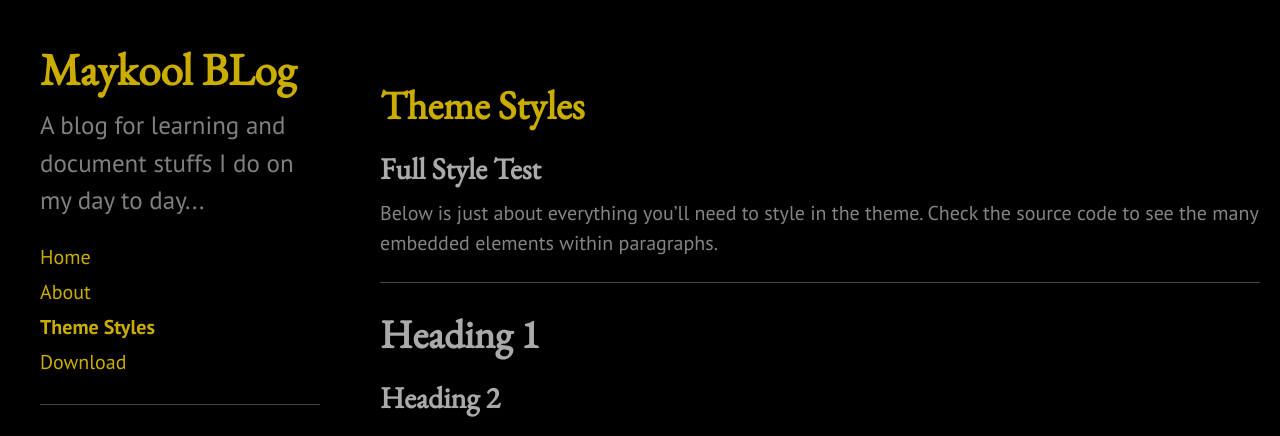
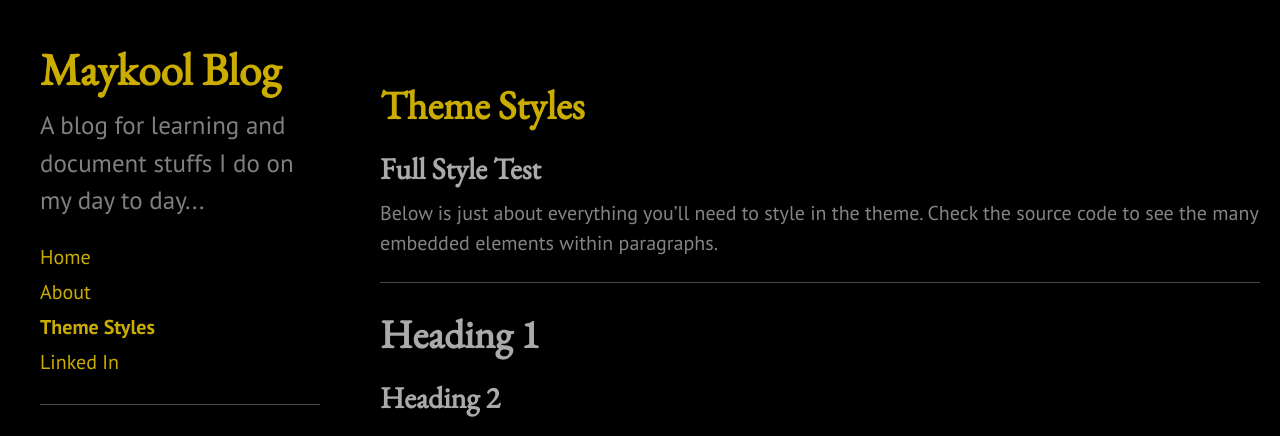
Before and after one commit to maykooljb/maykooljb.github.io, a Jekyll site: the page built from styles.md, in a window 1280 px wide. Shown: the top 436 px of the page. Built offline with Jekyll 4.4.1, drawn with Linux system fonts in a browser that asks for light colours; our own code applies the rules of GitHub Pages for plain Markdown files.

Commit message:
Added some fixes

```diff
--- a/_config.yml
+++ b/_config.yml
@@ -3,7 +3,7 @@ markdown:         kramdown
 highlighter:      rouge
 
 # Setup
-title:            Maykool BLog
+title:            Maykool Blog
 tagline:          A kool blog
 description:      "A blog for learning and document stuffs I do on my day to day..."
 url:              https://www.linkedin.com/in/maykol-alberto-jimenez-bejarano-8a747b44/
--- a/_includes/sidebar.html
+++ b/_includes/sidebar.html
@@ -26,7 +26,7 @@
         {% endif %}
       {% endfor %}
 
-      <a class="sidebar-nav-item" href="{{ site.github.repo }}/archive/master.zip">Download</a>
+      <a class="sidebar-nav-item" href="https://www.linkedin.com/in/maykol-alberto-jimenez-bejarano-8a747b44/">Linked In</a>
       <hr>
       <a class="sidebar-nav-item" href="{{ site.github.repo }}">GitHub project</a>
       <span class="sidebar-nav-item">Currently v{{ site.version }}</span>
```
Also changed, not shown: styles.md (+1 -1 lines), jekyll-theme-blackdoc.gemspec.
